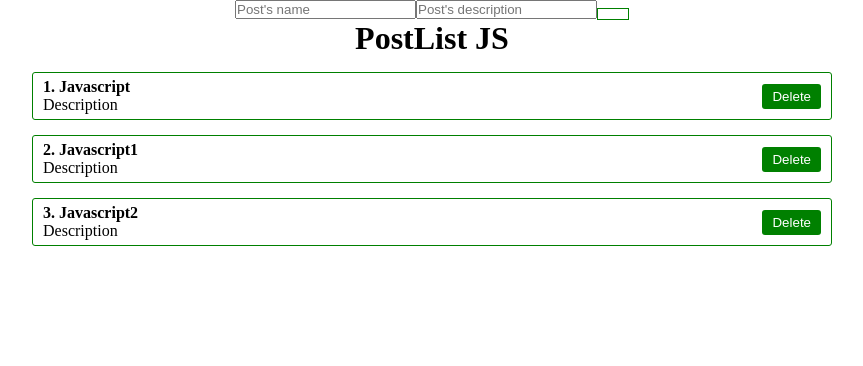
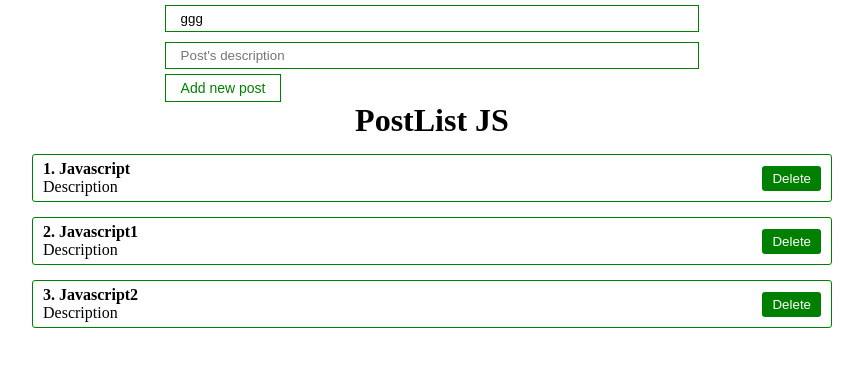
Before and after one commit to goyalion17/react_fund_course2.0, a React (Create React App) app: page / in a window 1280 px wide. Shown: the top 366 px of the page, without its empty margins (208-1071 px from the left). Built offline with nearby package versions, Linux system fonts and the light colour scheme.

Commit message:
Creation of UI lib. First components. CSS modules.

```diff
--- a/src/App.js
+++ b/src/App.js
@@ -1,7 +1,8 @@
-import React, { useState } from "react";
+import React, { useEffect, useState } from "react";
 import MyButton from "./component/UI/button/MyButton"
 import PostList from "./component/PostList"
 import './styles/App.css'
+import MyInput from "./component/UI/input/MyInput";
 
 function App() {
   const [posts, setPosts] = useState([
@@ -9,12 +10,23 @@ function App() {
     {id: 2, title: 'Javascript1', body: 'Description'},
     {id: 3, title: 'Javascript2', body: 'Description'},
   ])
+
+  const [title, setTitle] = useState('ggg');
+
+  const addNewPost = () => {
+    console.log('title: ', title);
+  }
+
   return (
     <div className="App">
       <form>
-        <input type="text" placeholder="Post's name"/>
-        <input type="text" placeholder="Post's description"/>
-        <MyButton>Add new post</MyButton>
+        <MyInput
+          value={title}
+          onChange={e => setTitle(e.target.value)}
+          type="text"
+          placeholder="Post's name"/>
+        <MyInput type="text" placeholder="Post's description"/>
+        <MyButton onClick={addNewPost}>Add new post</MyButton>
       </form>
       <PostList posts={posts} title={'PostList JS'}/>
     </div>
--- a/src/component/UI/button/MyButton.jsx
+++ b/src/component/UI/button/MyButton.jsx
@@ -3,8 +3,8 @@ import classes from "./MyButton.module.css"
 
 const MyButton = ({children, ...props}) => {
     return (
-        <button className={classes.myBtn}>
-            {props.children}
+        <button {...props} className={classes.myBtn}>
+            {children}
         </button>
     )
 }
--- /dev/null
+++ b/src/component/UI/input/MyInput.jsx
@@ -0,0 +1,10 @@
+import React from 'react';
+import classes from "./MyInput.module.css"
+
+const MyInput = (props) => {
+    return (
+        <input className={classes.myInput} {...props} />
+    )
+}
+
+export default MyInput;
--- /dev/null
+++ b/src/component/UI/input/MyInput.module.css
@@ -0,0 +1,6 @@
+.myInput {
+    width: 100%;
+    padding: 5px 15px;
+    margin: 5px 0;
+    border: 1px solid green;
+}
```
Also changed, not shown: 1 other file (tests, documents, lock files or other folders).
